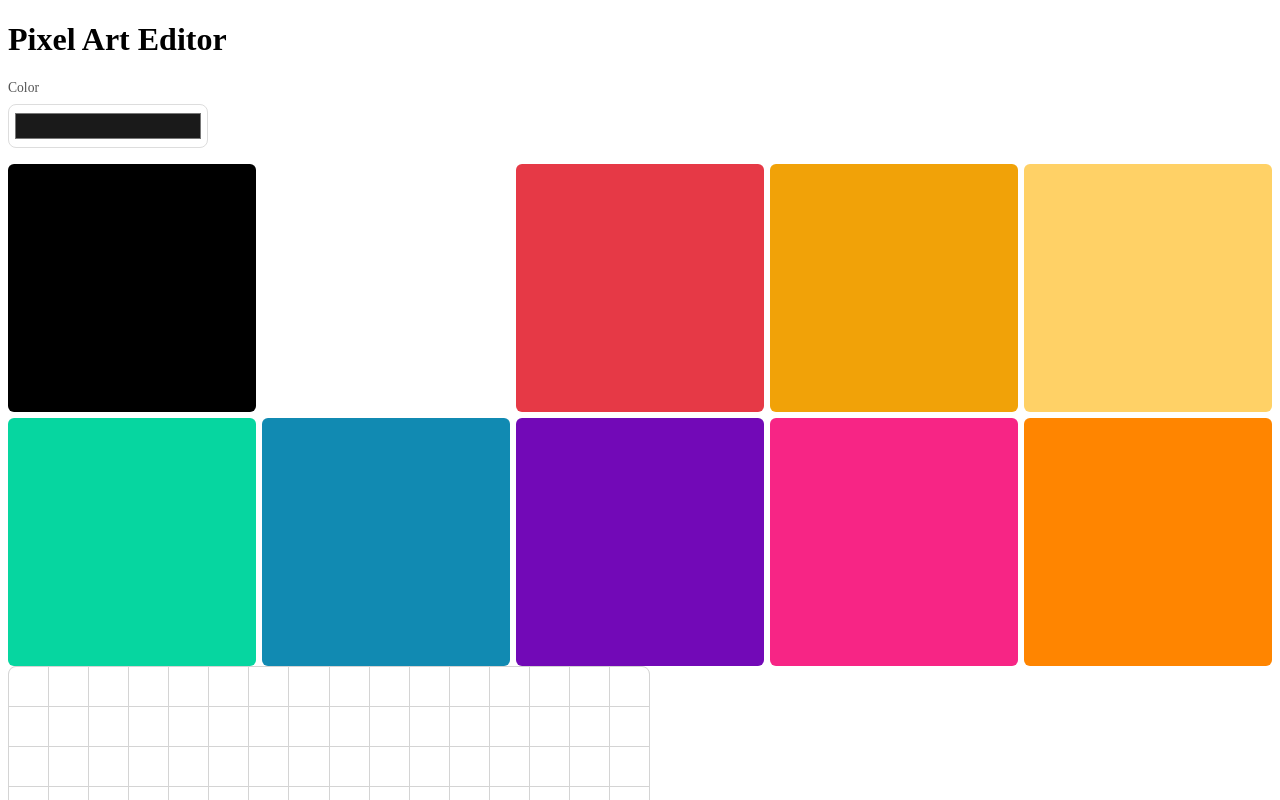
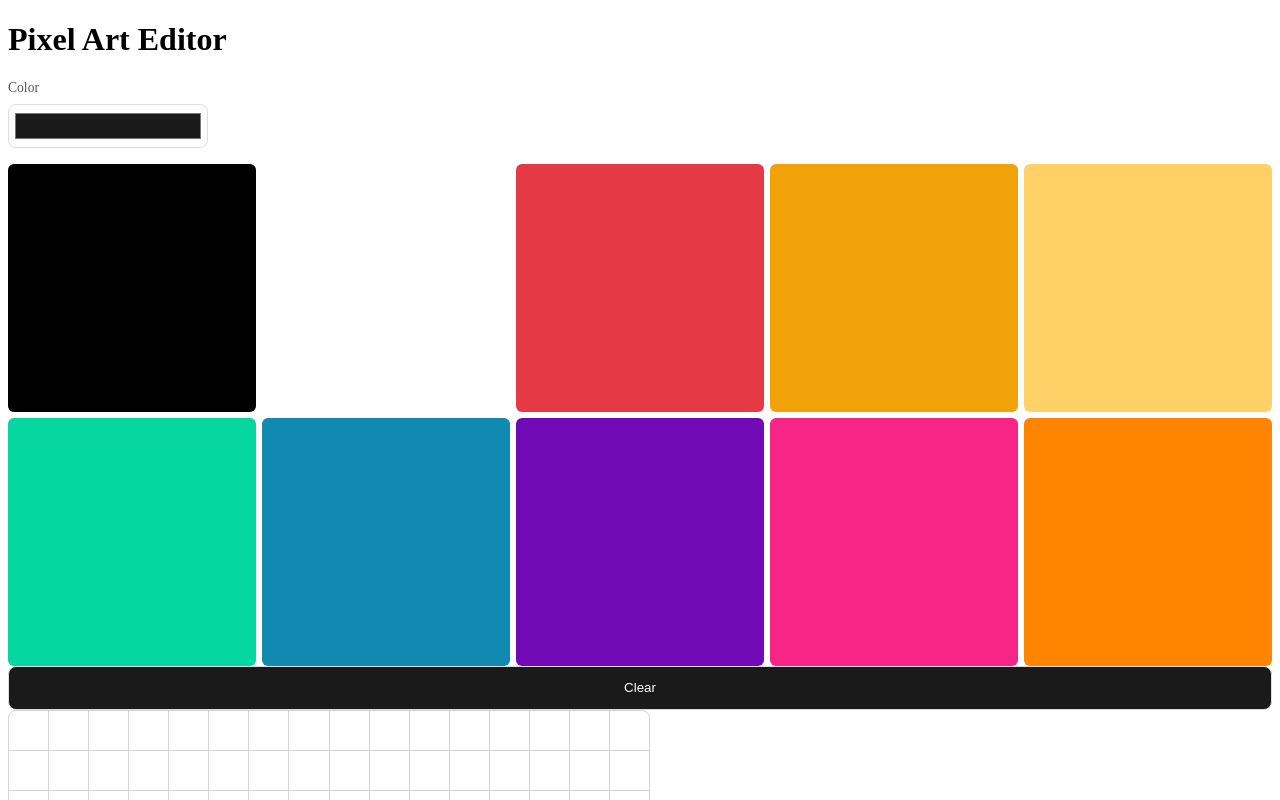
Before and after one commit to Azeb-S/Pixel-Art-Maker-, a React (Vite) app: page / in a window 1280 px wide. Shown: the top 800 px of the page. Built offline with nearby package versions, Linux system fonts and the light colour scheme.

Commit message:
clear button

```diff
--- a/src/App.css
+++ b/src/App.css
@@ -58,6 +58,18 @@
 }
 
 .preset.selected {
-  border-color: #1a1a1a; /* visible border on the active swatch */
+    border-color: #1a1a1a;
+    /* visible border on the active swatch */
     transform: scale(1.1);
 }
+
+.clear-btn {
+    width: 100%;
+    height: 44px;
+    border: 1px solid #ddd;
+    border-radius: 8px;
+    cursor: pointer;
+    padding: 4px;
+    background-color: #1a1a1a;
+    color: white;
+}
--- a/src/App.jsx
+++ b/src/App.jsx
@@ -25,6 +25,14 @@ function App() {
   const [grid, setGrid] = useState(makeEmptyGrid)
 
   const [currentColor, setCurrentColor] = useState('#1a1a1a')
+  function clearGrid() {
+    // makeEmptyGrid returns a brand-new 2D array of default colors.
+    // React sees the new array as a different reference than the old grid,
+    // which triggers the re-render.
+    setGrid(makeEmptyGrid())
+  }
+
+
 
   function paint(row, col) {
     // grid.map(r => r.slice()) builds a new outer array containing
@@ -51,9 +59,9 @@ function App() {
         // On every change, push the new hex color back into state
         onChange={e => setCurrentColor(e.target.value)}
       />
+
     </label>
 
-      {/* Inside the JSX, beside the color picker: */}
     <div className="pixel-presets">
       {PRESETS.map(c => (
         <button
@@ -68,6 +76,10 @@ function App() {
         />
       ))}
     </div>
+    <button className="clear-btn" onClick={clearGrid}>Clear</button>
+
+
+
 
 
 
```
Lines whose indentation alone changed are shown as unchanged.
